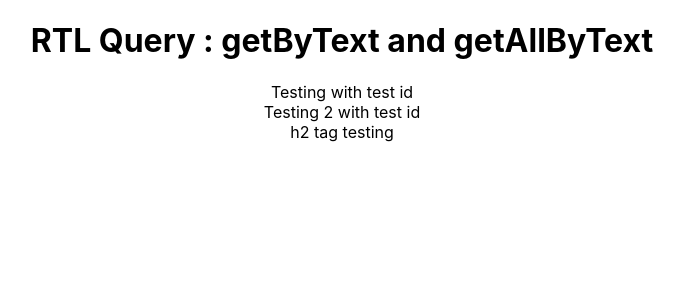
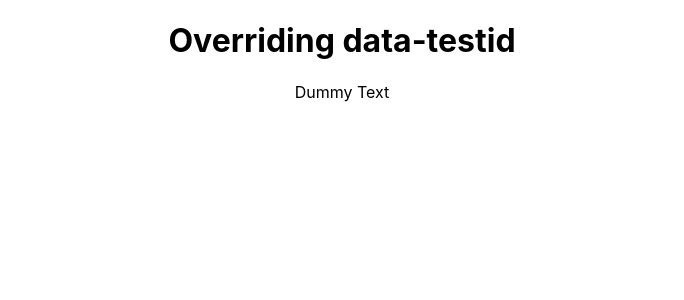
Before and after one commit to abhikhalid/blog-app, a React (Create React App) app: page / in a window 1280 px wide. Shown: the top 300 px of the page, without its empty margins (298-982 px from the left). Built offline with nearby package versions, Linux system fonts and the light colour scheme.

Commit message:
Part 26 - Overriding data-testid

```diff
--- a/src/App.js
+++ b/src/App.js
@@ -4,18 +4,15 @@ function App() {
 
   return (
     <div className="App">
-      <h1>RTL Query : getByText and getAllByText</h1>
+      <h1>Overriding data-testid</h1>
 
-      <div data-testid="div-test-id">
-        Testing with test id
-      </div>
+      {/* <div data-testid='test-div'>
+        Dummy Text
+      </div> */}
 
-      <div data-testid="div-test-id">
-        Testing 2 with test id
-      </div>
 
-      <div data-testid="h2-test-id">
-        h2 tag testing
+      <div element-id='test-div'>
+        Dummy Text
       </div>
 
     </div>
```
Also changed, not shown: 1 other file (tests, documents, lock files or other folders).
